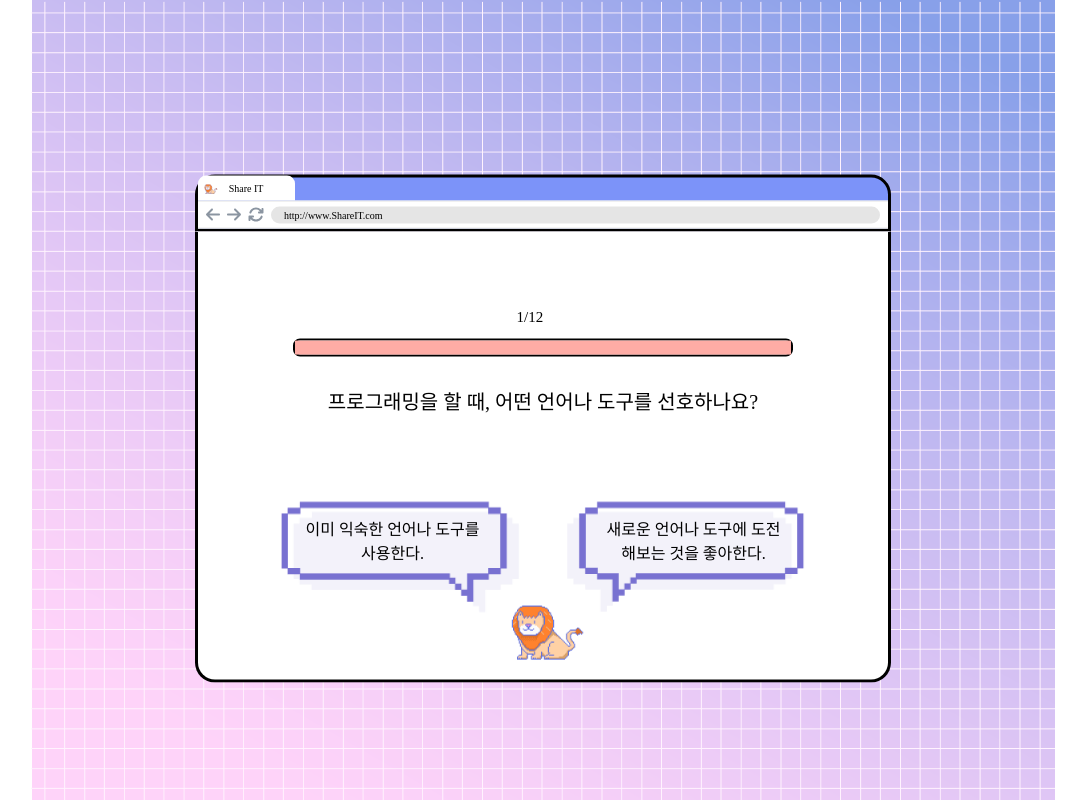
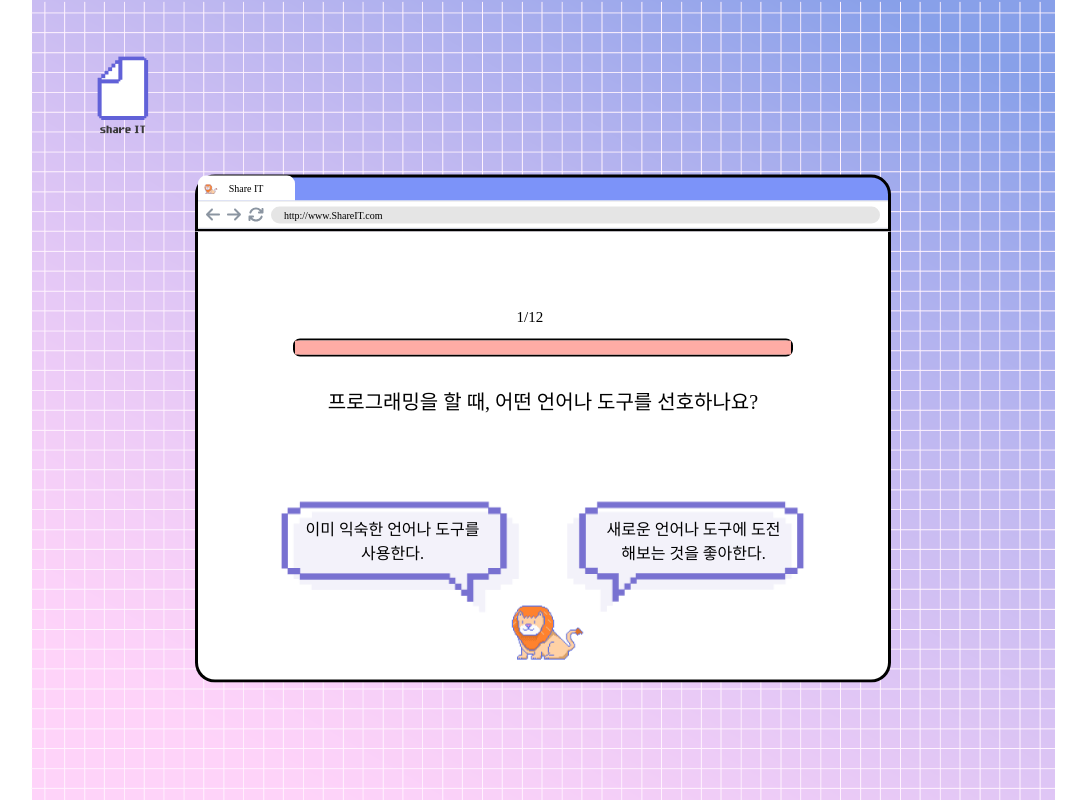
Before and after one commit to KimKyuHoi/ShareIT-Frontend, a React (Create React App) app in the folder shareit_frontend/: page /question in a window 1280 px wide. Shown: the whole page, without its empty margins (97-1183 px from the left). Built offline with nearby package versions, Linux system fonts and the light colour scheme; a web font is replaced by a local one.

Commit message:
Fix: 배경화면 수정

```diff
--- a/shareit_frontend/src/components/pages/Question/Question.jsx
+++ b/shareit_frontend/src/components/pages/Question/Question.jsx
@@ -1,13 +1,13 @@
 import React from "react";
 import "./question.scss";
 import { FontAwesomeIcon } from "@fortawesome/react-fontawesome";
+import BackgroundImage from "../../../assets/MainBackground.png";
 import {
   faArrowLeft,
   faArrowRight,
   faArrowsRotate,
 } from "@fortawesome/free-solid-svg-icons";
 
-const BackgroundImage = "../img/BackgroundImage.png";
 
 export default function Question() {
   return (
@@ -20,7 +20,7 @@ export default function Question() {
           <div className="Question-wrapper">
             <div className="Question-header  Question-background-header">
               <div className="header-page-background">
-                <img className="logo" src="./img/Lion.png" />
+                <img className="logo" alt="사자이미지입니다." src="./img/Lion.png" />
                 <span className="header-text content-text">Share IT</span>
               </div>
               <div className="header-container">
```
Also changed, not shown: shareit_frontend/src/assets/MainBackground.png (added).
